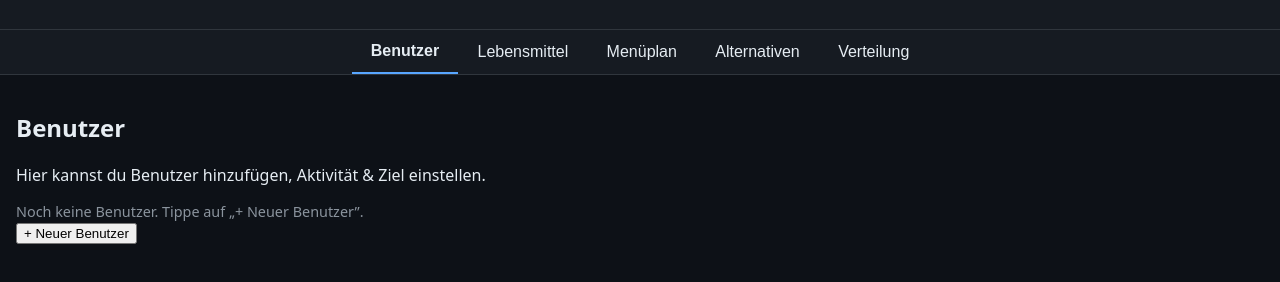
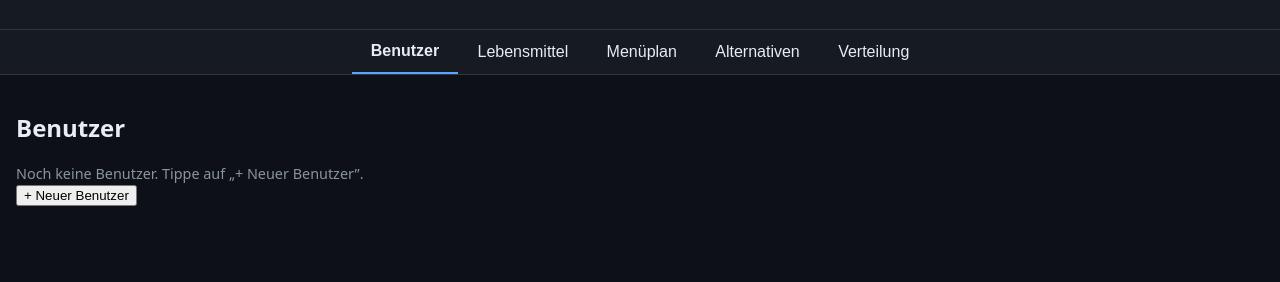
Before and after one commit to StefanThut/naehrstoff-planer, a plain HTML site: page index.html in a window 1280 px wide. Shown: the part 136-418 px from the top of the page. Drawn offline with Linux system fonts and the light colour scheme.

Commit message:
Aktualisieren von index.html

```diff
--- a/index.html
+++ b/index.html
@@ -73,12 +73,11 @@
   </nav>
 
   <!-- Tabs -->
-  <section id="users" class="active">
-    <h2>Benutzer</h2>
-    <p>Hier kannst du Benutzer hinzufügen, Aktivität & Ziel einstellen.</p>
-    <div id="user-list"></div>
-    <button onclick="addUser()">+ Neuer Benutzer</button>
-  </section>
+<section id="users" class="active">
+  <h2>Benutzer</h2>
+  <div id="user-list"></div>
+  <button id="btn-add-user">+ Neuer Benutzer</button>
+</section>
 
   <section id="foods">
     <h2>Lebensmittel</h2>
```
